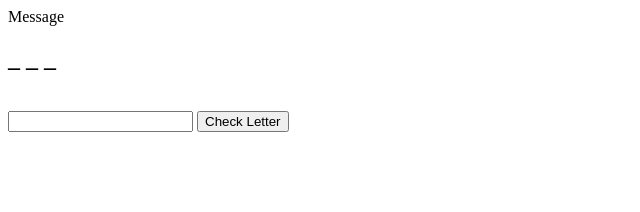
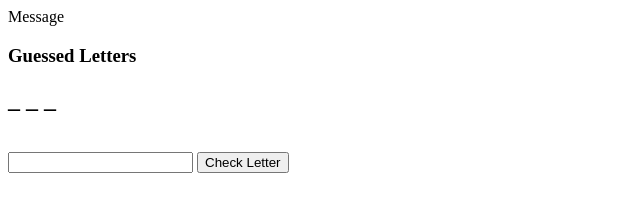
Before and after one commit to GBarrBrown/hangman, a plain HTML site: page index.html in a window 1280 px wide. Shown: the whole page, without its empty margins (0-640 px from the left). Drawn offline with Linux system fonts and the light colour scheme.

Commit message:
added html for guessed letters

```diff
--- a/index.html
+++ b/index.html
@@ -10,7 +10,10 @@
 <body>
   <div id="message">Message</div>
   <div id="gallows"></div>
-  <div id="guessed"></div>
+  <div id="guessed">
+    <h3>Guessed Letters</h3>
+    <h2 id="h2GuessedLetters"></h2>
+  </div>
   <div id="word">
     <h2 id="theWord"></h2>
   </div>
```
